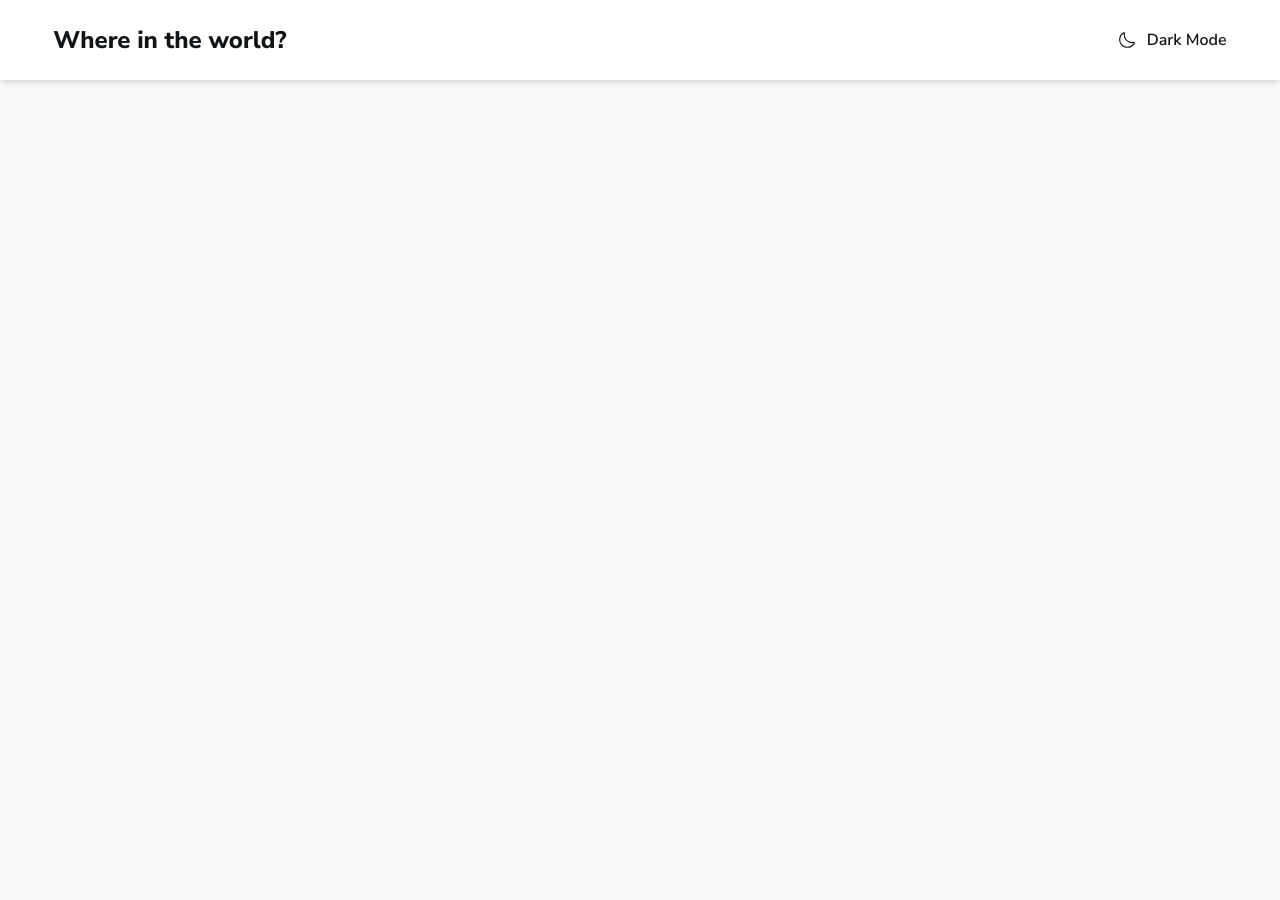
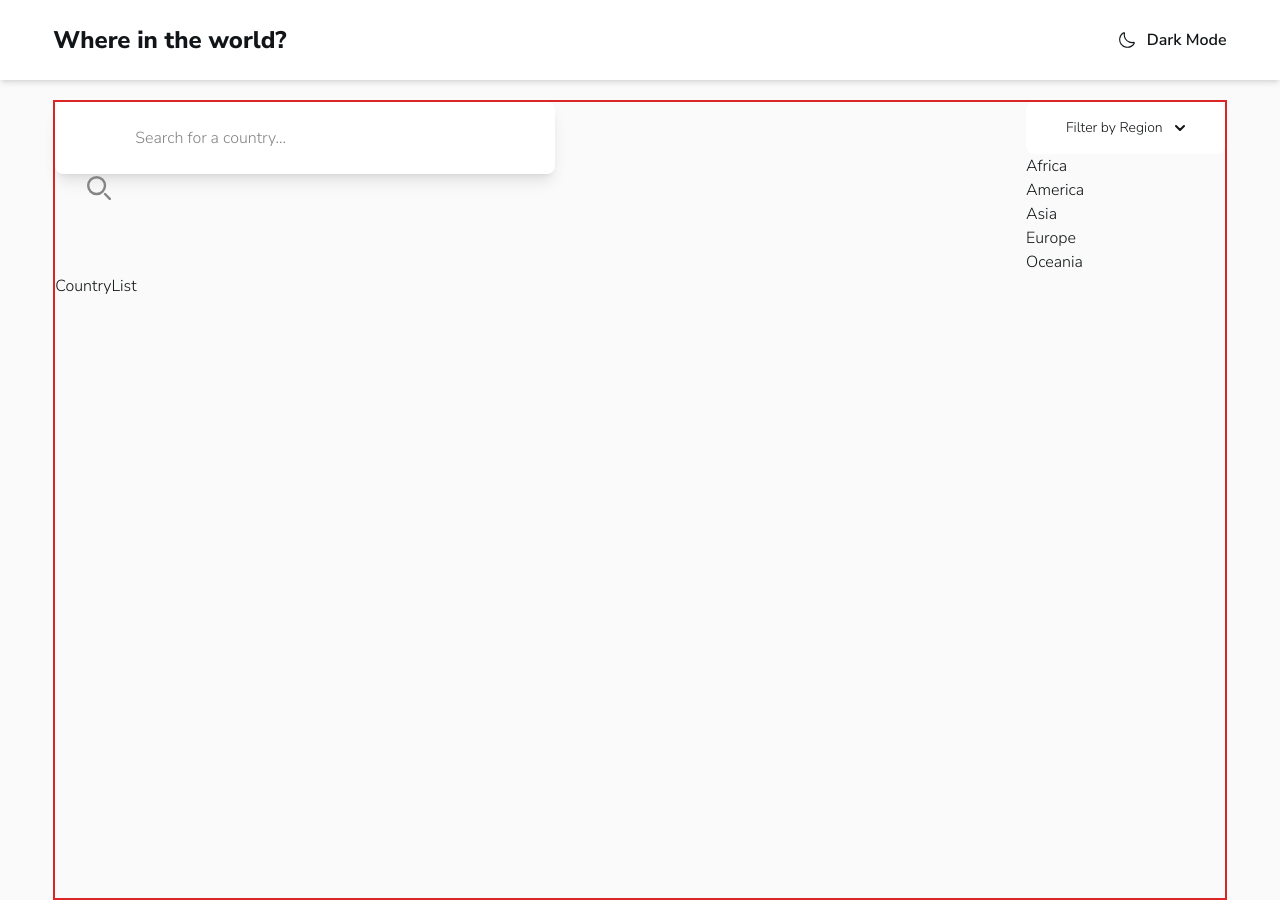
Before and after one commit to RicardoTaipe/rest-countries-api-react-app, a Next.js app: page / in a window 1280 px wide. Built offline with nearby package versions, Linux system fonts and the light colour scheme.

Commit message:
add dropdown component

```diff
--- a/components/Dropdown.tsx
+++ b/components/Dropdown.tsx
@@ -1,7 +1,39 @@
 import React from "react";
 
 function Dropdown() {
-  return <div>Dropdown</div>;
+  return (
+    <div>
+      <button
+        className="text-accent-1 bg-primary-1 hover:bg-blue-800 focus:ring-4 focus:outline-none focus:ring-blue-300 font-medium rounded-lg text-sm px-10 py-4 text-center inline-flex items-center justify-between"
+        type="button"
+      >
+        <span>Filter by Region</span>
+        <svg
+          className="w-2.5 h-2.5 ms-3"
+          aria-hidden="true"
+          xmlns="http://www.w3.org/2000/svg"
+          fill="none"
+          viewBox="0 0 10 6"
+        >
+          <path
+            stroke="currentColor"
+            strokeLinecap="round"
+            strokeLinejoin="round"
+            strokeWidth="2"
+            d="m1 1 4 4 4-4"
+          />
+        </svg>
+      </button>
+
+      <div className="">
+        <div>Africa</div>
+        <div>America</div>
+        <div>Asia</div>
+        <div>Europe</div>
+        <div>Oceania</div>
+      </div>
+    </div>
+  );
 }
 
 export default Dropdown;
--- a/pages/index.tsx
+++ b/pages/index.tsx
@@ -1,12 +1,17 @@
 import Image from "next/image";
-import { Inter } from "next/font/google";
 
-const inter = Inter({ subsets: ["latin"] });
+import SearchInput from "@/components/SearchInput";
+import Dropdown from "@/components/Dropdown";
+import CountryList from "@/components/CountryList";
 
 export default function Home() {
   return (
-    <main
-      className={`flex min-h-screen flex-col items-center justify-between p-24 ${inter.className}`}
-    ></main>
+    <div className="w-11/12 max-w-7xl mx-auto min-h-screen mt-5 border-2 border-red-600">
+      <div className="flex flex-col md:flex-row md:justify-between gap-16">
+        <SearchInput />
+        <Dropdown />
+      </div>
+      <CountryList />
+    </div>
   );
 }
```
